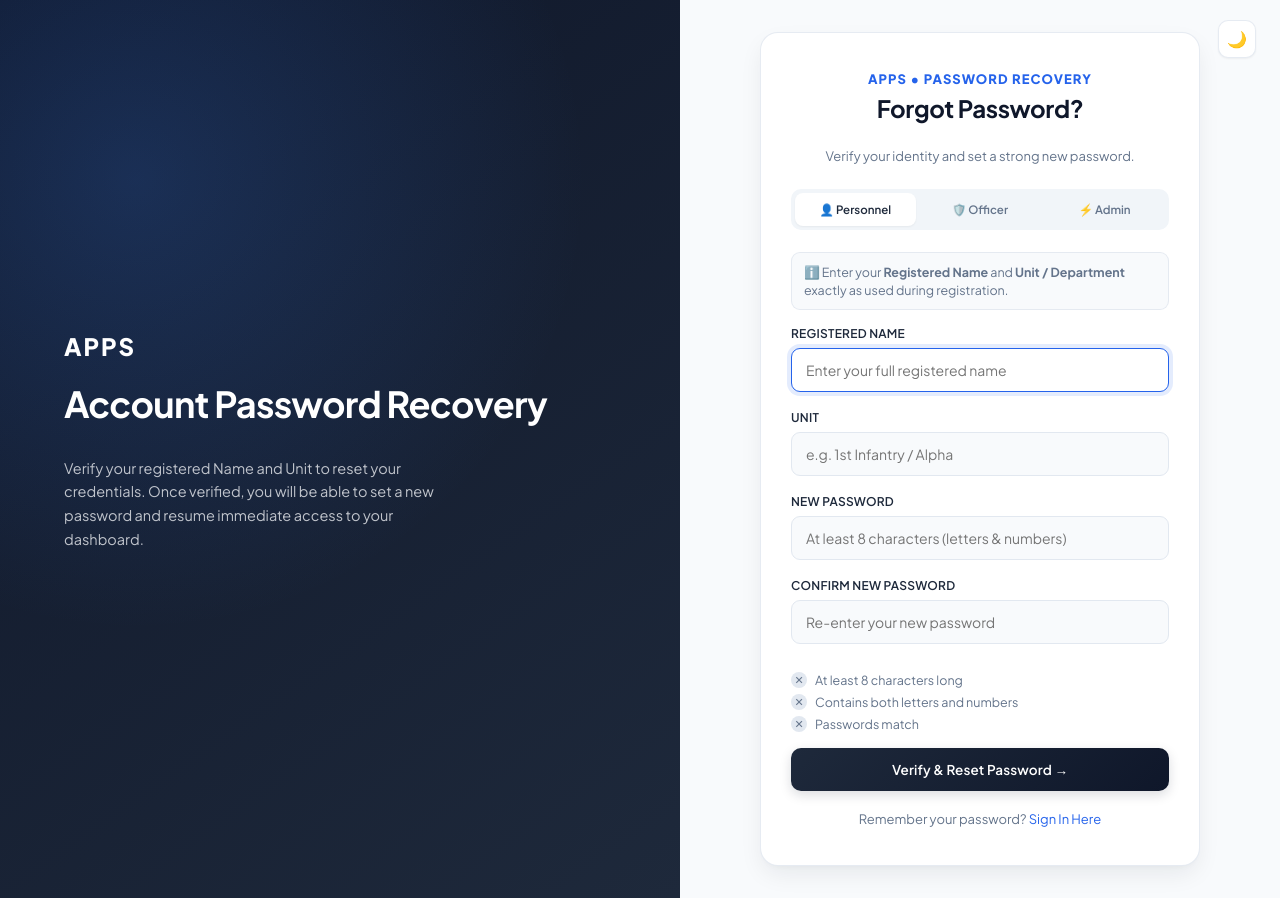
After one commit to Poetrixx123-D/APPS, a Flask app: page /forgot_password in a window 1280 px wide. The commit adds this page. Run offline with Flask 3, Linux system fonts and the light colour scheme; parts of the project's set-up code (start-up, migrations or seed data) failed here and were passed over.

Commit message:
Add Forgot Password recovery feature with Unit verification, live password validator, and cloud sync

```diff
--- a/backend/app.py
+++ b/backend/app.py
@@ -788,6 +788,69 @@ def upgrade_password():
     return render_template("upgrade_password.html", error=error, user_name=user_name)
 
 
+@app.route("/forgot_password", methods=["GET", "POST"])
+def forgot_password():
+    if "user_id" in session:
+        return redirect(home_for_role(session.get("role")))
+
+    error = None
+    role = request.args.get("role", "personnel")
+    name = ""
+    unit = ""
+
+    if request.method == "POST":
+        role = request.form.get("role", "personnel").strip()
+        name = request.form.get("name", "").strip()
+        unit = request.form.get("unit", "").strip()
+        new_password = request.form.get("new_password", "")
+        confirm_password = request.form.get("confirm_password", "")
+
+        key = f"reset_{name.lower()}_{request.remote_addr}"
+        if login_locked(key):
+            error = "Too many failed attempts. Please wait a few minutes and try again."
+        elif not name or not unit or not new_password or not confirm_password:
+            error = "Please fill in all required fields."
+        elif new_password != confirm_password:
+            error = "New passwords do not match."
+        else:
+            is_strong, strength_err = validate_password_strength(new_password)
+            if not is_strong:
+                error = strength_err
+            else:
+                sync_db_from_blob(force=True)
+                conn = get_db()
+                candidates = conn.execute(
+                    "SELECT * FROM Users WHERE LOWER(TRIM(name)) = LOWER(?) AND role = ? ORDER BY id",
+                    (name, role)
+                ).fetchall()
+
+                matched_user = None
+                for u in candidates:
+                    user_unit = (u["unit"] or "").strip().lower()
+                    if user_unit == unit.strip().lower():
+                        matched_user = u
+                        break
+
+                if not matched_user:
+                    record_login_fail(key)
+                    error = f"No matching {role.capitalize()} account found for '{name}' with unit '{unit}'. Please verify your registered details."
+                    conn.close()
+                else:
+                    _LOGIN_FAILS.pop(key, None)
+                    conn.execute(
+                        "UPDATE Users SET password = ? WHERE id = ?",
+                        (generate_password_hash(new_password), matched_user["id"])
+                    )
+                    log_activity(conn, matched_user["id"], "Password reset via Forgot Password", matched_user["id"])
+                    conn.commit()
+                    conn.close()
+                    sync_db_to_blob()
+
+                    return redirect(url_for("login", reset="success", name=name))
+
+    return render_template("forgot_password.html", error=error, active_role=role, name=name, unit=unit)
+
+
 @app.route("/logout")
 def logout():
     session.clear()
--- /dev/null
+++ b/backend/templates/forgot_password.html
@@ -0,0 +1,234 @@
+<!DOCTYPE html>
+<html lang="en">
+<head>
+<meta charset="UTF-8">
+<meta name="viewport" content="width=device-width, initial-scale=1.0">
+<title>APPS - Forgot Password</title>
+<link rel="stylesheet" href="{{ url_for('static', filename='style.css') }}">
+<script>
+  (function(){
+    var t = localStorage.getItem('apps_theme');
+    if (t === 'dark' || (!t && window.matchMedia && window.matchMedia('(prefers-color-scheme: dark)').matches)) {
+      document.documentElement.classList.add('dark');
+    }
+  })();
+</script>
+<style>
+  .req-list {
+    list-style: none;
+    padding: 0;
+    margin: 10px 0 16px;
+    font-size: 12.5px;
+  }
+  .req-item {
+    display: flex;
+    align-items: center;
+    gap: 8px;
+    color: var(--steel);
+    margin-bottom: 6px;
+    transition: color 0.15s ease;
+  }
+  .req-item.valid {
+    color: var(--signal-low);
+    font-weight: 600;
+  }
+  .req-icon {
+    display: inline-flex;
+    align-items: center;
+    justify-content: center;
+    width: 16px;
+    height: 16px;
+    font-size: 11px;
+    border-radius: 50%;
+    background: #e2e8f0;
+    color: #64748b;
+  }
+  html.dark .req-icon {
+    background: #1e293b;
+    color: #94a3b8;
+  }
+  .req-item.valid .req-icon {
+    background: #dcfce7;
+    color: #15803d;
+  }
+  html.dark .req-item.valid .req-icon {
+    background: #064e3b;
+    color: #34d399;
+  }
+  .info-hint {
+    background: #f8fafc;
+    border: 1px solid var(--line);
+    border-radius: var(--radius-sm);
+    padding: 10px 12px;
+    font-size: 12.5px;
+    color: var(--steel);
+    margin-bottom: 16px;
+    line-height: 1.45;
+  }
+  html.dark .info-hint {
+    background: #0f172a;
+    border-color: #334155;
+    color: #94a3b8;
+  }
+</style>
+</head>
+<body>
+
+<div style="position:fixed; top:20px; right:24px; z-index:90;">
+  <button type="button" class="theme-toggle" aria-label="Toggle dark mode" title="Toggle dark mode">
+    <span class="theme-toggle-icon">🌙</span>
+  </button>
+</div>
+
+<div class="auth-shell">
+
+  <div class="auth-brand-panel">
+    <div class="brand-mark">APPS</div>
+    <h1>Account Password Recovery</h1>
+    <p>Verify your registered Name and Unit to reset your credentials. Once verified, you will be able to set a new password and resume immediate access to your dashboard.</p>
+  </div>
+
+  <div class="auth-form-panel">
+    <div class="auth-card">
+      <div class="brand">APPS <span>•</span> PASSWORD RECOVERY</div>
+      <h1>Forgot Password?</h1>
+      <p class="sub">Verify your identity and set a strong new password.</p>
+
+      <!-- Role Tabs -->
+      <div class="role-tabs" id="roleTabs">
+        <button type="button" class="role-tab {% if active_role == 'personnel' or not active_role %}active{% endif %}" data-role="personnel" onclick="switchRole('personnel')">👤 Personnel</button>
+        <button type="button" class="role-tab {% if active_role == 'officer' %}active{% endif %}" data-role="officer" onclick="switchRole('officer')">🛡️ Officer</button>
+        <button type="button" class="role-tab {% if active_role == 'admin' %}active{% endif %}" data-role="admin" onclick="switchRole('admin')">⚡ Admin</button>
+      </div>
+
+      <div class="info-hint">
+        ℹ️ Enter your <strong>Registered Name</strong> and <strong>Unit / Department</strong> exactly as used during registration.
+      </div>
+
+      {% if error %}
+        <div class="error-box">{{ error }}</div>
+      {% endif %}
+
+      <form method="POST" action="/forgot_password" id="forgotForm">
+        <input type="hidden" name="role" id="roleInput" value="{{ active_role or 'personnel' }}">
+
+        <label for="nameInput">Registered Name</label>
+        <input type="text" name="name" id="nameInput" value="{{ name or '' }}" placeholder="Enter your full registered name" required autofocus>
+
+        <label id="unitLabel" for="unitInput">Unit</label>
+        <input type="text" name="unit" id="unitInput" value="{{ unit or '' }}" placeholder="e.g. 1st Infantry / Alpha" required>
+
+        <label for="new_password">New Password</label>
+        <input type="password" name="new_password" id="new_password" minlength="8" placeholder="At least 8 characters (letters &amp; numbers)" required>
+
+        <label for="confirm_password">Confirm New Password</label>
+        <input type="password" name="confirm_password" id="confirm_password" placeholder="Re-enter your new password" required>
+
+        <ul class="req-list">
+          <li class="req-item" id="req-len">
+            <span class="req-icon">✕</span>
+            <span>At least 8 characters long</span>
+          </li>
+          <li class="req-item" id="req-combo">
+            <span class="req-icon">✕</span>
+            <span>Contains both letters and numbers</span>
+          </li>
+          <li class="req-item" id="req-match">
+            <span class="req-icon">✕</span>
+            <span>Passwords match</span>
+          </li>
+        </ul>
+
+        <button type="submit" class="btn" id="submitBtn">Verify &amp; Reset Password &rarr;</button>
+      </form>
+
+      <p class="foot-link">Remember your password? <a href="/login">Sign In Here</a></p>
+    </div>
+  </div>
+
+</div>
+
+<script>
+  var rolePlaceholders = {
+    personnel: { label: 'Unit', placeholder: 'e.g. 1st Infantry / Alpha' },
+    officer: { label: 'Unit / Station', placeholder: 'e.g. 1st Infantry / Alpha' },
+    admin: { label: 'Unit / Department', placeholder: 'e.g. 1 or HQ Command' }
+  };
+
+  function switchRole(role) {
+    document.getElementById('roleInput').value = role;
+    document.querySelectorAll('.role-tab').forEach(function(tab) {
+      if (tab.getAttribute('data-role') === role) {
+        tab.classList.add('active');
+      } else {
+        tab.classList.remove('active');
+      }
+    });
+    if (rolePlaceholders[role]) {
+      document.getElementById('unitLabel').textContent = rolePlaceholders[role].label;
+      document.getElementById('unitInput').placeholder = rolePlaceholders[role].placeholder;
+    }
+  }
+
+  // Initialize placeholder based on active role
+  var initialRole = document.getElementById('roleInput').value || 'personnel';
+  if (rolePlaceholders[initialRole]) {
+    document.getElementById('unitLabel').textContent = rolePlaceholders[initialRole].label;
+    document.getElementById('unitInput').placeholder = rolePlaceholders[initialRole].placeholder;
+  }
+
+  // Real-time password requirement validator
+  var newPw = document.getElementById('new_password');
+  var confPw = document.getElementById('confirm_password');
+  var reqLen = document.getElementById('req-len');
+  var reqCombo = document.getElementById('req-combo');
+  var reqMatch = document.getElementById('req-match');
+
+  function checkRequirements() {
+    var val = newPw.value || '';
+    var conf = confPw.value || '';
+
+    var hasLen = val.length >= 8;
+    updateReq(reqLen, hasLen);
+
+    var hasLetter = /[a-zA-Z]/.test(val);
+    var hasDigit = /[0-9]/.test(val);
+    var hasCombo = hasLetter && hasDigit;
+    updateReq(reqCombo, hasCombo);
+
+    var matches = val.length > 0 && val === conf;
+    updateReq(reqMatch, matches);
+  }
+
+  function updateReq(el, isValid) {
+    var icon = el.querySelector('.req-icon');
+    if (isValid) {
+      el.classList.add('valid');
+      icon.textContent = '✓';
+    } else {
+      el.classList.remove('valid');
+      icon.textContent = '✕';
+    }
+  }
+
+  newPw.addEventListener('input', checkRequirements);
+  confPw.addEventListener('input', checkRequirements);
+
+  // Theme toggle handler
+  (function(){
+    function updateIcons(dark) {
+      document.querySelectorAll('.theme-toggle-icon').forEach(function(i){ i.textContent = dark ? '☀️' : '🌙'; });
+    }
+    updateIcons(document.documentElement.classList.contains('dark'));
+    document.querySelectorAll('.theme-toggle').forEach(function(btn){
+      btn.addEventListener('click', function(){
+        var isDark = document.documentElement.classList.toggle('dark');
+        localStorage.setItem('apps_theme', isDark ? 'dark' : 'light');
+        updateIcons(isDark);
+      });
+    });
+  })();
+</script>
+
+</body>
+</html>
```
Also changed, not shown: backend/templates/login.html (+11 -2 lines), backend/apps.db.
